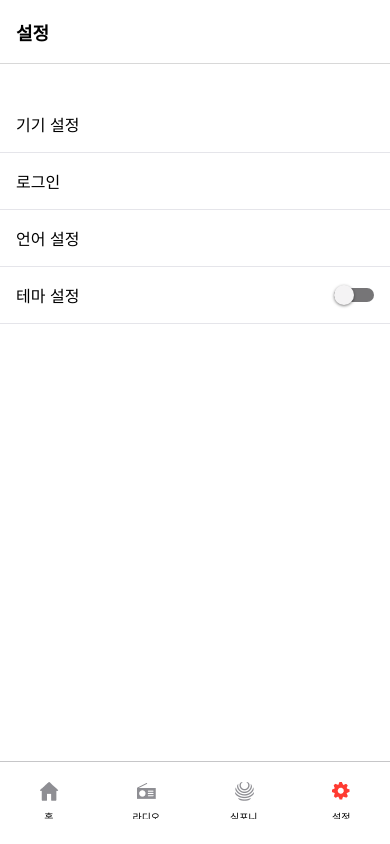
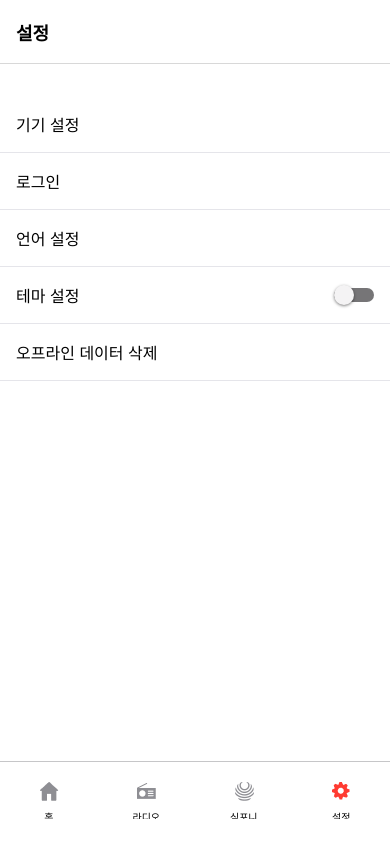
Before and after one commit to CitechMjkim/DeezerApi, a React Native app: screen /Settings in a window 390 px wide. Built offline with nearby package versions, Linux system fonts and the light colour scheme; no server answers.

Commit message:
오프라인 데이터 캐시 삭제

```diff
--- a/screens/SettingsScreen.tsx
+++ b/screens/SettingsScreen.tsx
@@ -116,6 +116,21 @@ export default function SettingsScreen() {
     Alert.alert('연결 해제', '기기 연결이 해제되었습니다.');
   };
 
+  const handleClearCache = async () => {
+    try {
+      const allKeys = await AsyncStorage.getAllKeys();
+      const cacheKeys = allKeys.filter(key => key.startsWith('search_'));
+      if (cacheKeys.length > 0) {
+        await AsyncStorage.multiRemove(cacheKeys);
+        Alert.alert('완료', '오프라인(캐시) 데이터가 삭제되었습니다.');
+      } else {
+        Alert.alert('알림', '삭제할 캐시 데이터가 없습니다.');
+      }
+    } catch (e) {
+      Alert.alert('오류', '캐시 삭제 중 오류가 발생했습니다.');
+    }
+  };
+
   return (
     <SafeAreaView style={[styles.container, isDark && { backgroundColor: '#000000' }]}>
       <StatusBar
@@ -159,7 +174,12 @@ export default function SettingsScreen() {
             thumbColor={theme === 'dark' ? '#f5dd4b' : '#f4f3f4'}
           />
         </View>
-
+        <TouchableOpacity
+          style={[styles.menuItem, isDark && { backgroundColor: '#1C1C1E', borderBottomColor: '#2C2C2E' }]}
+          onPress={handleClearCache}
+        >
+          <Text style={[styles.menuText, isDark && { color: '#FFFFFF' }]}>오프라인 데이터 삭제</Text>
+        </TouchableOpacity>
       </View>
       <Modal visible={modalVisible} transparent animationType="slide">
         <View style={{
```
